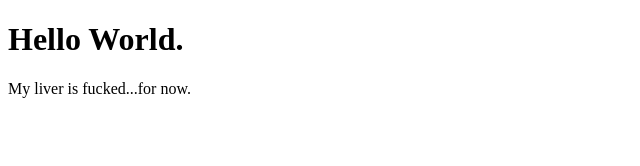
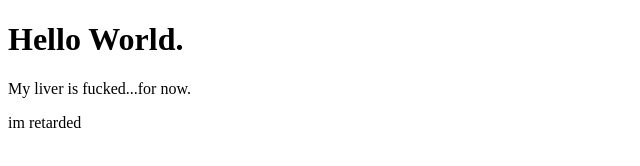
Before and after one commit to ds-westwallasey/pipeline-test, a website: page index.html in a window 1280 px wide. Shown: the full height of the page, 0-640 px from the left. Drawn offline with Linux system fonts and the light colour scheme.

Commit message:
add paragraph tag to html file

```diff
--- a/index.html
+++ b/index.html
@@ -9,6 +9,8 @@
       <h1>Hello World.</h1>
 
       <p>My liver is fucked...for now.</p>
+
+      <p>im retarded</p>
     </div>
   </head>
   <body></body>
```
